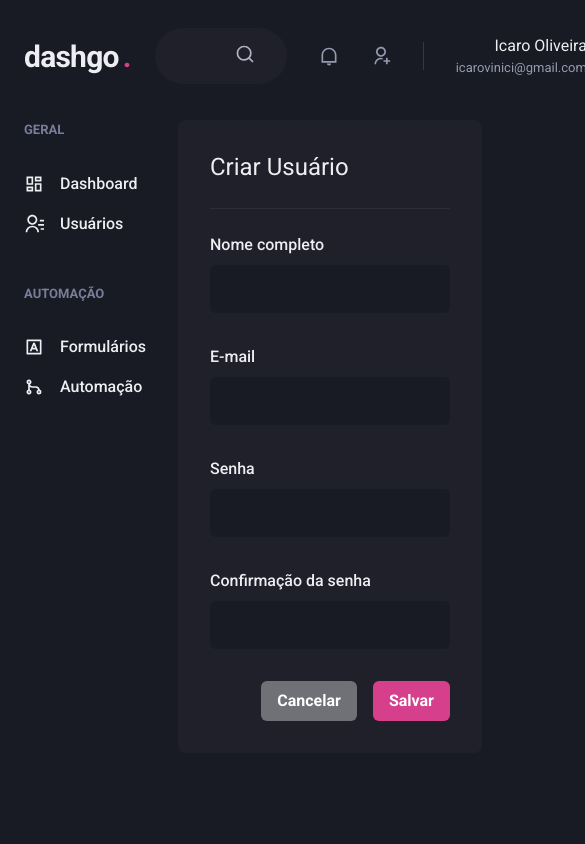
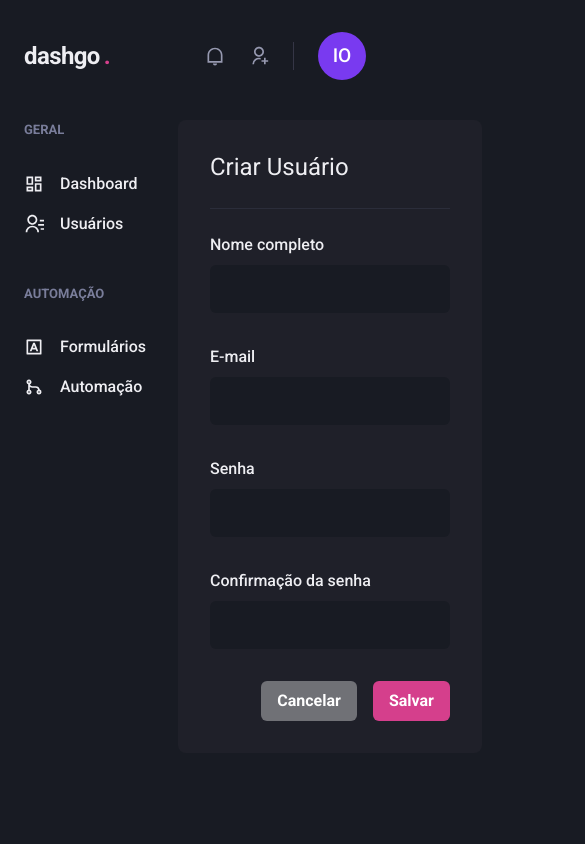
Before and after one commit to icaroov/dashgo, a Next.js app: page /users/create in a window 390 px wide. Shown: the top 844 px of the page, 585 px wide, since content can reach past the window. Built offline with nearby package versions, Linux system fonts and the light colour scheme.

Commit message:
refactor: header responsiveness

```diff
--- a/src/components/Header/Logo.tsx
+++ b/src/components/Header/Logo.tsx
@@ -2,7 +2,7 @@
 
 export default function Logo() {
   return (
-    <Text fontSize='3xl' fontWeight='bold' letterSpacing='tight' w='64'>
+    <Text fontSize={['2xl', '3xl']} fontWeight='bold' letterSpacing='tight' w='64'>
       dashgo
       <Text as='span' ml='1' color='pink.500'>
         .
--- a/src/components/Header/NotificationsNav.tsx
+++ b/src/components/Header/NotificationsNav.tsx
@@ -7,9 +7,9 @@
 export default function NotificationsNav() {
   return (
     <HStack
-      spacing='8'
-      mx='8'
-      pr='8'
+      spacing={['6', '8']}
+      mx={['6', '8']}
+      pr={['6', '8']}
       py='1'
       color='gray.300'
       borderRightWidth={1}
--- a/src/components/Header/Profile.tsx
+++ b/src/components/Header/Profile.tsx
@@ -1,14 +1,20 @@
 import { Avatar, Box, Flex, Text } from '@chakra-ui/react'
 
-export default function Profile() {
+interface ProfileProps {
+  showProfileData?: boolean
+}
+
+export default function Profile({ showProfileData = true }: ProfileProps) {
   return (
     <Flex align='center'>
+      {showProfileData && (
         <Box mr='4' textAlign='right'>
           <Text>Icaro Oliveira</Text>
           <Text color='gray.300' fontSize='small'>
             icarovinici@gmail.com
           </Text>
         </Box>
+      )}
 
       <Avatar size='md' name='Icaro Oliveira' />
     </Flex>
--- a/src/components/Header/index.tsx
+++ b/src/components/Header/index.tsx
@@ -1,4 +1,4 @@
-import { Flex } from '@chakra-ui/react'
+import { Flex, useBreakpointValue } from '@chakra-ui/react'
 
 import Logo from './Logo'
 import NotificationsNav from './NotificationsNav'
@@ -6,6 +6,11 @@
 import SearchBox from './SearchBox'
 
 export default function Header() {
+  const isWideScreen = useBreakpointValue({
+    base: false,
+    lg: true,
+  })
+
   return (
     <Flex
       as='header'
@@ -18,11 +23,12 @@
       align='center'
     >
       <Logo />
-      <SearchBox />
+
+      {isWideScreen && <SearchBox />}
 
       <Flex align='center' ml='auto'>
         <NotificationsNav />
-        <Profile />
+        <Profile showProfileData={isWideScreen} />
       </Flex>
     </Flex>
   )
--- a/src/components/Layout/index.tsx
+++ b/src/components/Layout/index.tsx
@@ -27,7 +27,7 @@
         </Flex>
       )}
 
-      {children}
+      {isLoginPage && <>{children}</>}
     </>
   )
 }
```
Lines whose indentation alone changed are shown as unchanged.
